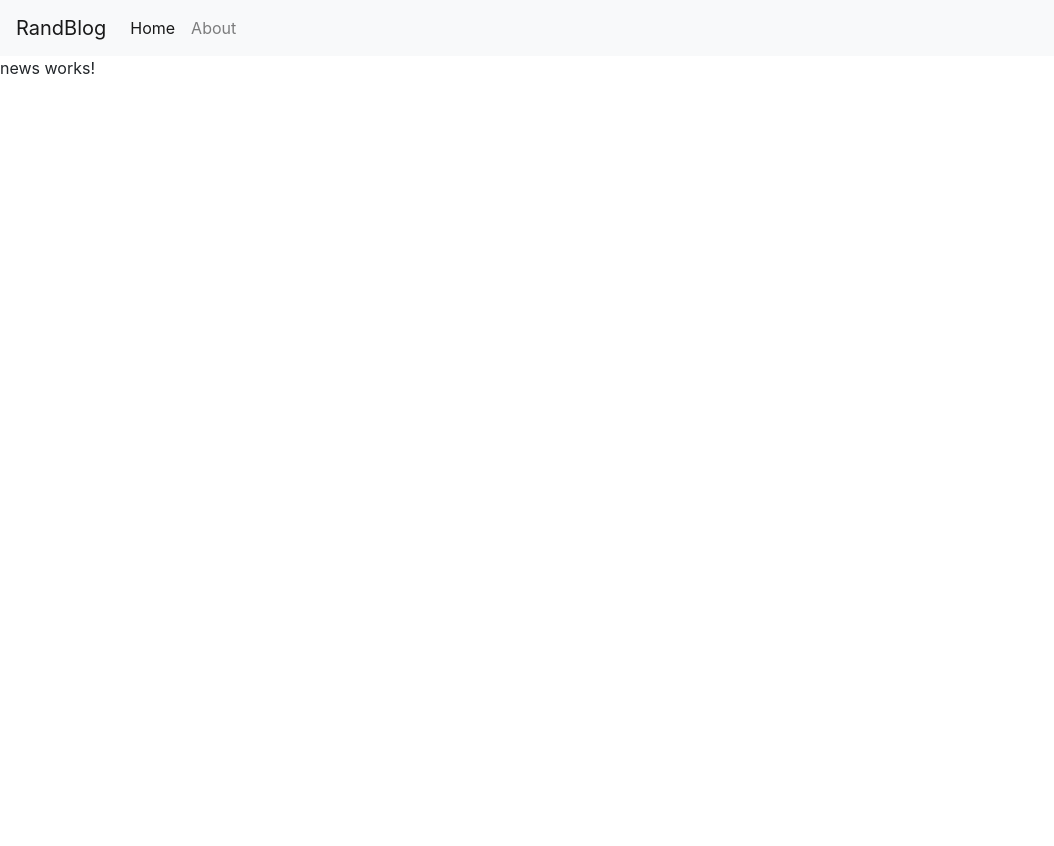
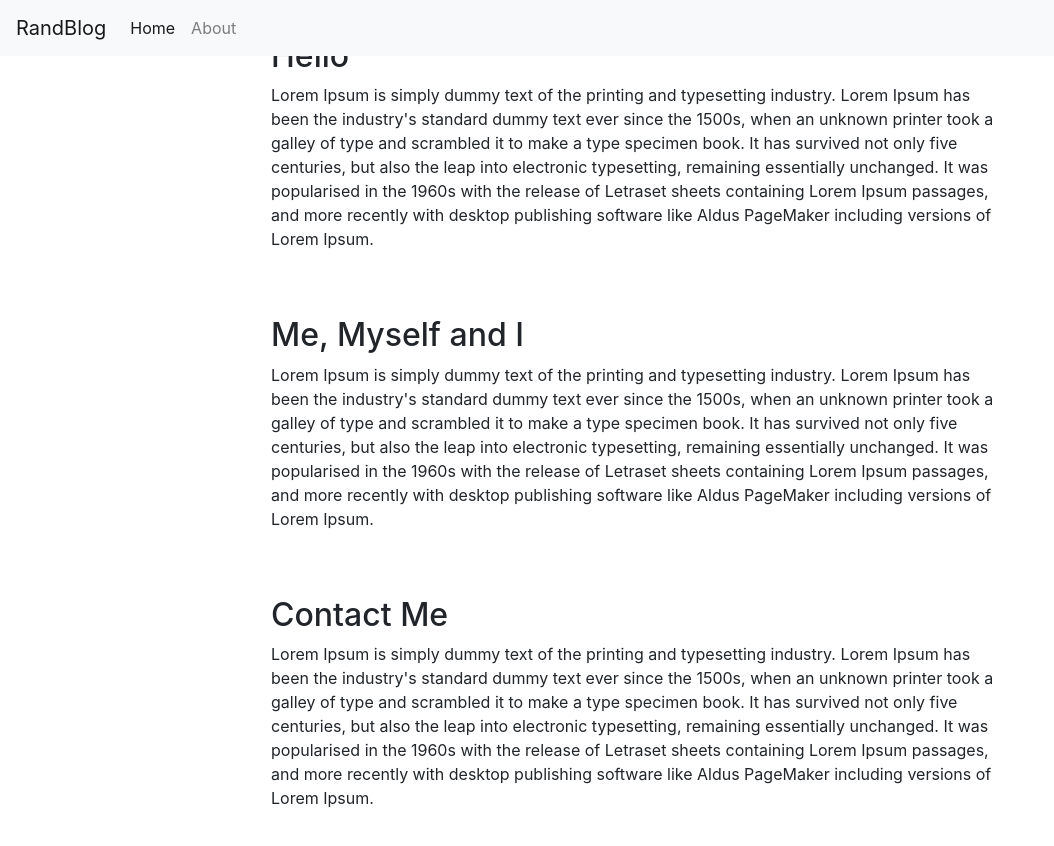
Before and after one commit to JimmyLemieux/RandBlog, an Angular app: page /about in a window 1280 px wide. Shown: the top 846 px of the page, without its empty margins (0-1054 px from the left). Built offline with nearby package versions, Linux system fonts and the light colour scheme.

Commit message:
added about me page

```diff
--- a/src/app/about/about.component.css
+++ b/src/app/about/about.component.css
@@ -0,0 +1,21 @@
+@import url('https://fonts.googleapis.com/css2?family=Roboto:wght@100&display=swap');
+@import url('https://fonts.googleapis.com/css2?family=Roboto&display=swap');
+
+.container-fluid {
+    width: 60%;
+}
+
+.about-section {
+    display: flex;
+    flex: 1;
+    height: 100vh;
+    justify-content: center;
+    align-items: center;
+    flex-direction: column;
+};
+
+.about-info {
+    font-family: 'Roboto', sans-serif;
+    font-size: 30px;
+    width: 40%;
+}
--- a/src/app/about/about.component.html
+++ b/src/app/about/about.component.html
@@ -1,3 +1,20 @@
-<p>
-  news works!
-</p>
+<div class="container-fluid">
+  <div class="about-section">
+    <div class="about-info">
+      <h2>Hello</h2>
+      <p>Lorem Ipsum is simply dummy text of the printing and typesetting industry. Lorem Ipsum has been the industry's standard dummy text ever since the 1500s, when an unknown printer took a galley of type and scrambled it to make a type specimen book. It has survived not only five centuries, but also the leap into electronic typesetting, remaining essentially unchanged. It was popularised in the 1960s with the release of Letraset sheets containing Lorem Ipsum passages, and more recently with desktop publishing software like Aldus PageMaker including versions of Lorem Ipsum.</p>
+    </div>
+    <hr class="my-4">
+    <div class="about-info">
+      <h2>Me, Myself and I</h2>
+      <p>Lorem Ipsum is simply dummy text of the printing and typesetting industry. Lorem Ipsum has been the industry's standard dummy text ever since the 1500s, when an unknown printer took a galley of type and scrambled it to make a type specimen book. It has survived not only five centuries, but also the leap into electronic typesetting, remaining essentially unchanged. It was popularised in the 1960s with the release of Letraset sheets containing Lorem Ipsum passages, and more recently with desktop publishing software like Aldus PageMaker including versions of Lorem Ipsum.</p>
+    </div>
+    <hr class="my-4">
+    <div class="about-info">
+      <h2>Contact Me</h2>
+      <p>Lorem Ipsum is simply dummy text of the printing and typesetting industry. Lorem Ipsum has been the industry's standard dummy text ever since the 1500s, when an unknown printer took a galley of type and scrambled it to make a type specimen book. It has survived not only five centuries, but also the leap into electronic typesetting, remaining essentially unchanged. It was popularised in the 1960s with the release of Letraset sheets containing Lorem Ipsum passages, and more recently with desktop publishing software like Aldus PageMaker including versions of Lorem Ipsum.</p>
+    </div>
+    <hr class="my-4">
+  </div>
+
+</div>
--- a/src/app/app.component.html
+++ b/src/app/app.component.html
@@ -10,7 +10,7 @@
         <a class="nav-link" href="/">Home <span class="sr-only">(current)</span></a>
       </li>
       <li class="nav-item">
-        <a class="nav-link" routerLink="/news">About</a>
+        <a class="nav-link" routerLink="/about">About</a>
       </li>
     </ul>
   </div>
```
